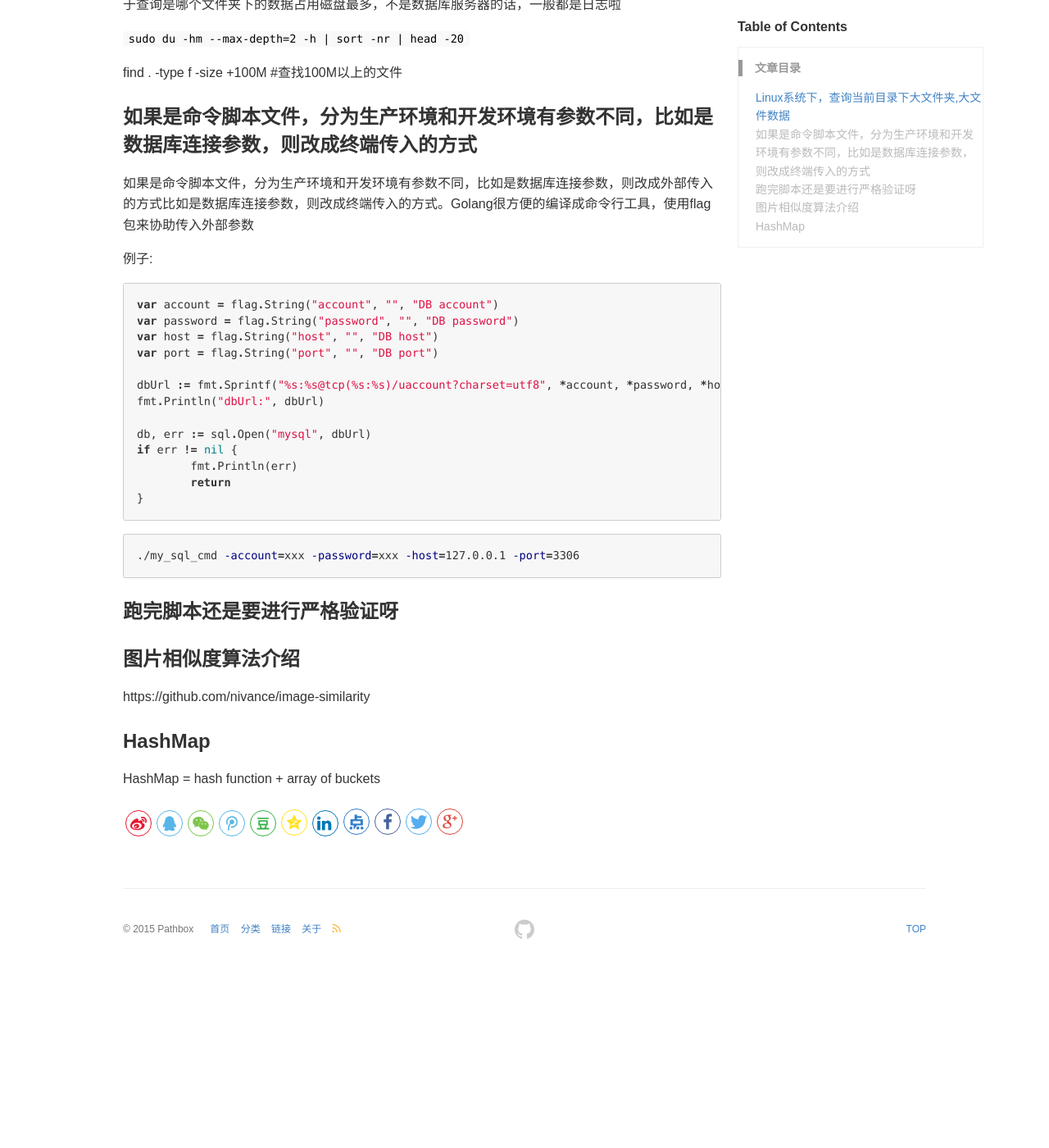
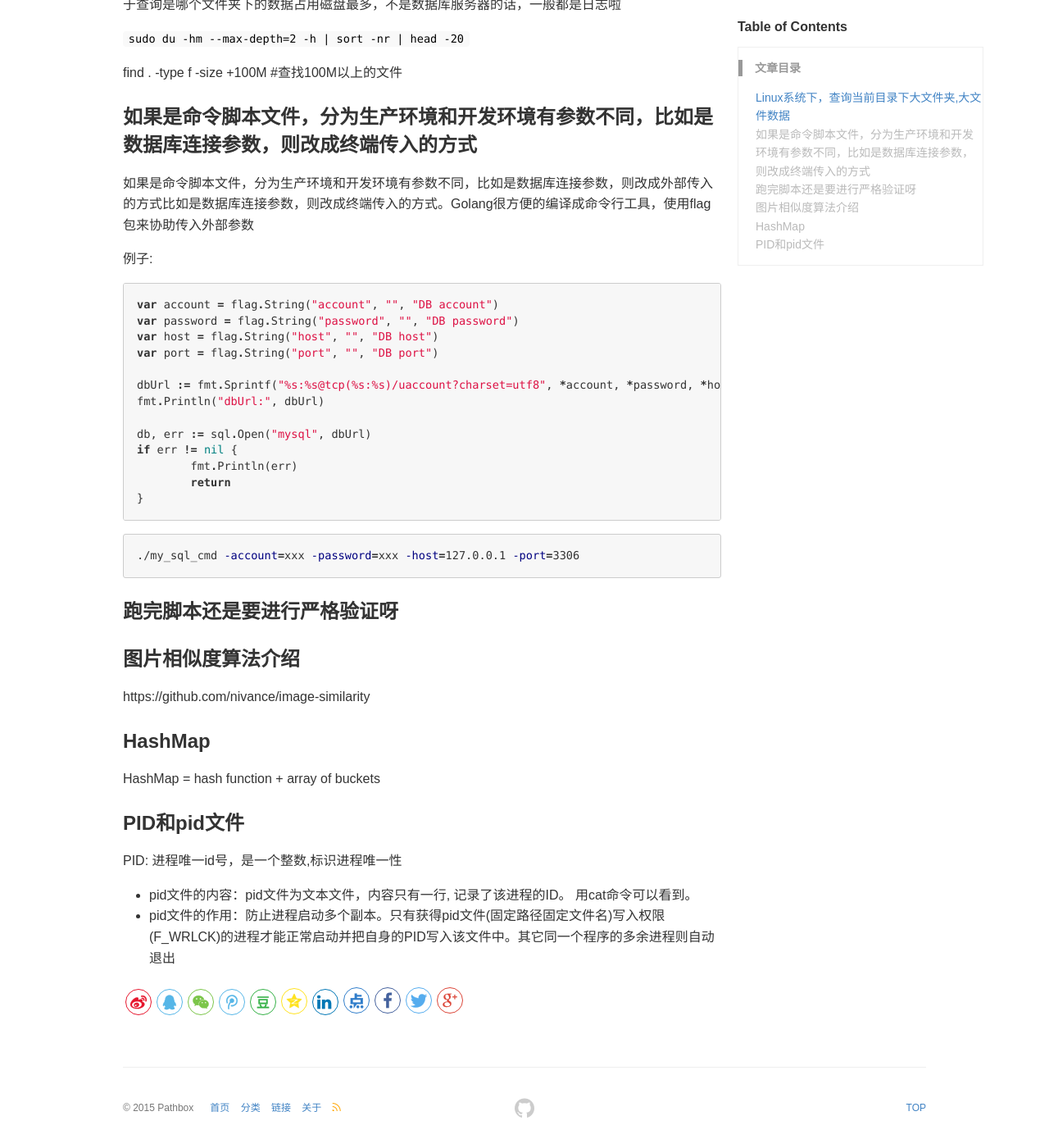
Before and after one commit to pathbox/pathbox.github.io, a Jekyll site: the page built from _posts/2018-10-12-work-summary-in-UCloud-20.md, in a window 1280 px wide and 1400 px high, scrolled down 303 px. Shown: the whole window at 82% size. Built offline with Jekyll 4.4.1, drawn with Linux system fonts in a browser that asks for light colours; before the commit the page ends 1485 px from its top, so only the background shows below that.

Commit message:
PID和pid文件

```diff
--- a/_posts/2018-10-12-work-summary-in-UCloud-20.md
+++ b/_posts/2018-10-12-work-summary-in-UCloud-20.md
@@ -50,3 +50,11 @@ https://github.com/nivance/image-similarity
 ### HashMap
 
 HashMap = hash function + array of buckets
+
+### PID和pid文件
+
+PID: 进程唯一id号，是一个整数,标识进程唯一性
+
+- pid文件的内容：pid文件为文本文件，内容只有一行, 记录了该进程的ID。
+用cat命令可以看到。
+- pid文件的作用：防止进程启动多个副本。只有获得pid文件(固定路径固定文件名)写入权限(F_WRLCK)的进程才能正常启动并把自身的PID写入该文件中。其它同一个程序的多余进程则自动退出
```
